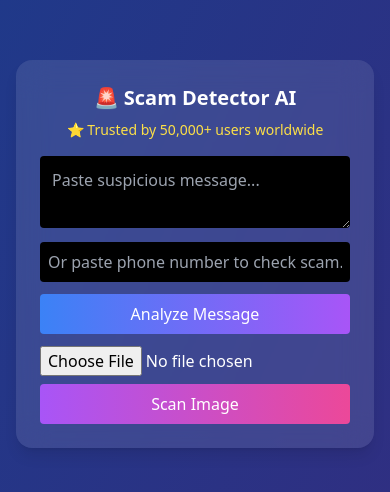
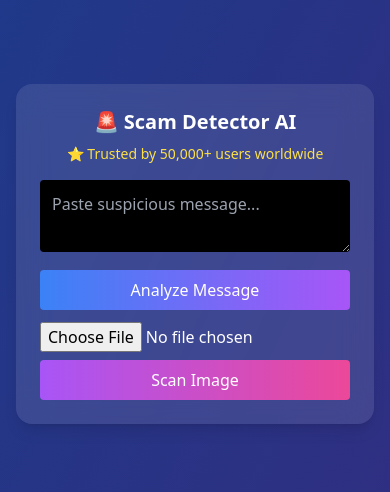
Before and after one commit to kuldeepgupta81/scam-shield-ai, a Next.js app: page / in a window 390 px wide. Shown: the part 168-660 px from the top of the page. Built offline with nearby package versions, Linux system fonts and the light colour scheme.

Commit message:
removed phone number detection

```diff
--- a/app/page.tsx
+++ b/app/page.tsx
@@ -10,7 +10,7 @@ export default function Home() {
   const [loading, setLoading] = useState(false);
   const [copied, setCopied] = useState(false);
 
-  // 🔎 AI MESSAGE ANALYSIS
+  // 🔎 MESSAGE ANALYSIS
   const analyzeText = async () => {
 
     if (!message) return;
@@ -142,15 +142,6 @@ Check 👉 https://scam-shield-ai-rho.vercel.app`;
           className="w-full p-3 rounded bg-black text-white"
         />
 
-        {/* PHONE NUMBER CHECK */}
-
-        <input
-          type="text"
-          placeholder="Or paste phone number to check scam..."
-          className="w-full p-2 mt-2 rounded bg-black text-white"
-          onChange={(e) => setMessage(e.target.value)}
-        />
-
         {/* ANALYZE BUTTON */}
 
         <button
```
